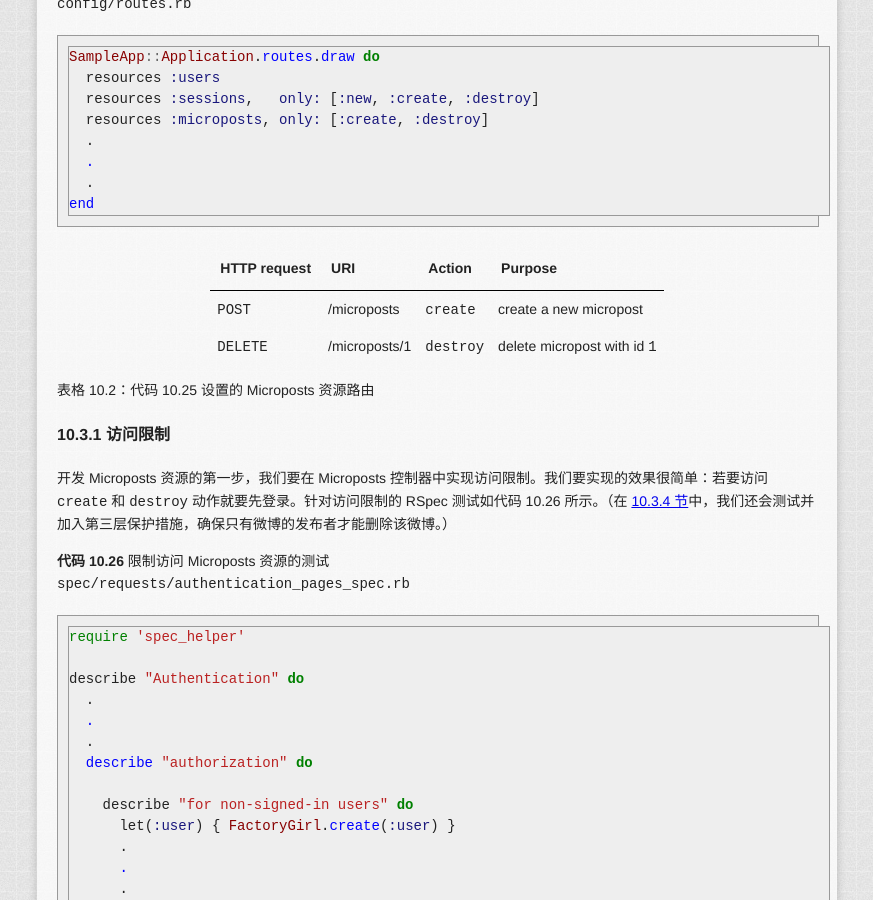
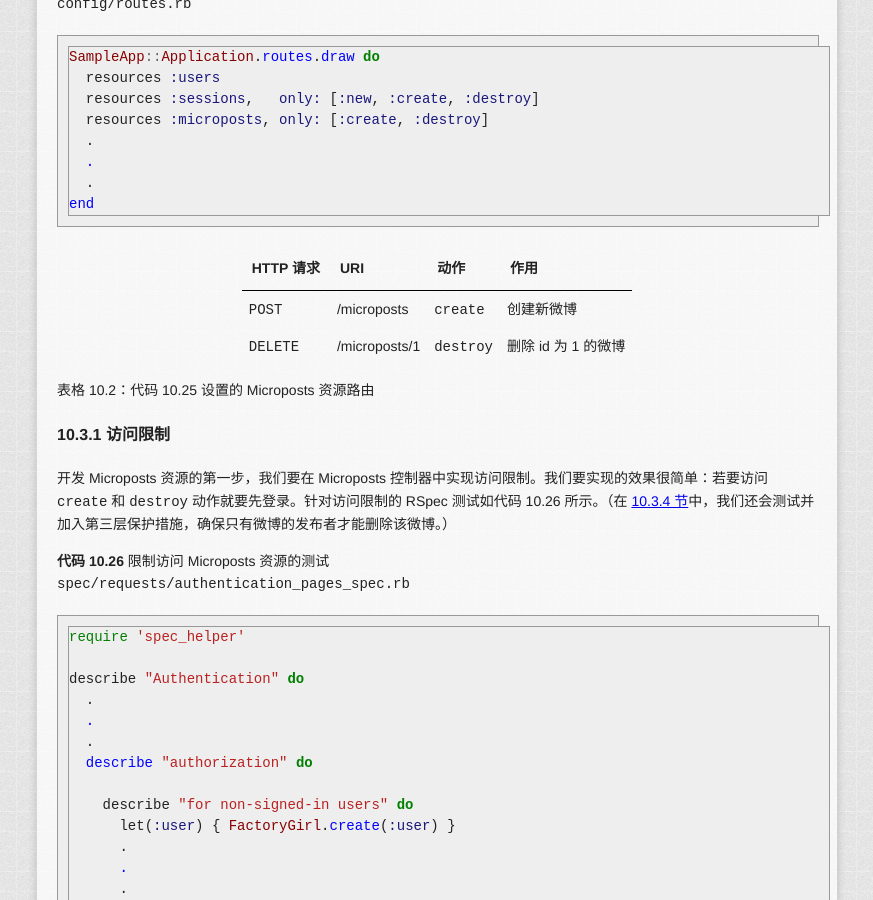
Before and after one commit to AndorChen/rails-tutorial-2nd-cn, a Jekyll site: the page built from chapter10.md, in a window 1280 px wide and 900 px high, scrolled down 25449 px. Shown: the whole window, without its empty margins (203-1076 px from the left). Built offline with Jekyll 4.4.1, drawn with Linux system fonts in a browser that asks for light colours; nearby versions of some CDN libraries; library files that are not in the unit come from our copies; Markdown is read by kramdown in place of the engine named in the settings.

Commit message:
little fix

```diff
--- a/chapter10.md
+++ b/chapter10.md
@@ -1002,22 +1002,22 @@ end
 <table id="table-2" class="tabular">
   <tbody>
     <tr>
-      <th class="align_left"><strong>HTTP request</strong></th>
+      <th class="align_left"><strong>HTTP 请求</strong></th>
       <th class="align_left"><strong>URI</strong></th>
-      <th class="align_left"><strong>Action</strong></th>
-      <th class="align_left"><strong>Purpose</strong></th>
+      <th class="align_left"><strong>动作</strong></th>
+      <th class="align_left"><strong>作用</strong></th>
     </tr>
     <tr class="top_bar">
       <td class="align_left"><tt>POST</tt></td>
       <td class="align_left">/microposts</td>
       <td class="align_left"><code>create</code></td>
-      <td class="align_left">create a new micropost</td>
+      <td class="align_left">创建新微博</td>
     </tr>
     <tr>
       <td class="align_left"><tt>DELETE</tt></td>
       <td class="align_left">/microposts/1</td>
       <td class="align_left"><code>destroy</code></td>
-      <td class="align_left">delete micropost with id <code>1</code></td>
+      <td class="align_left">删除 id 为 1 的微博</td>
     </tr>
   </tbody>
 </table>
```
